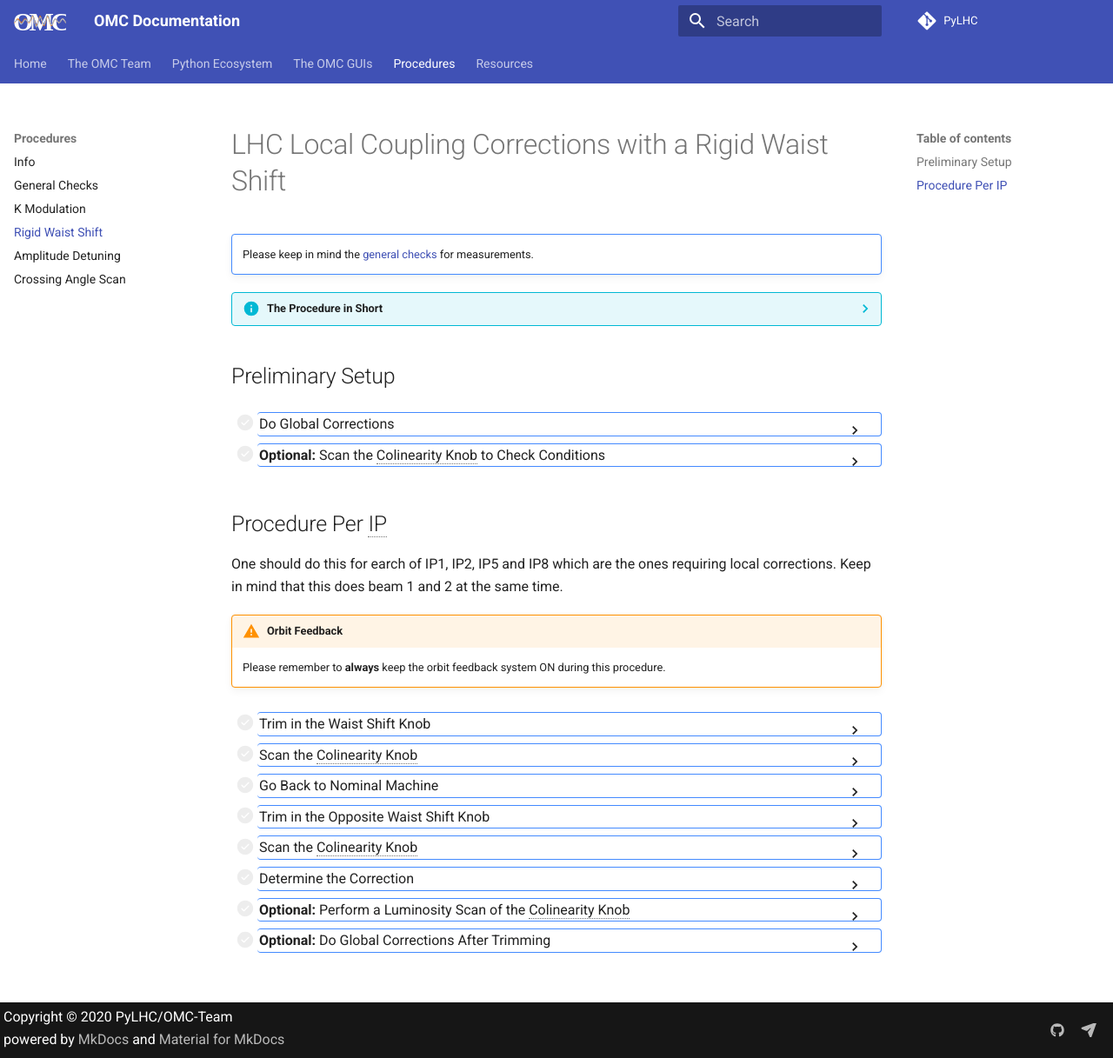
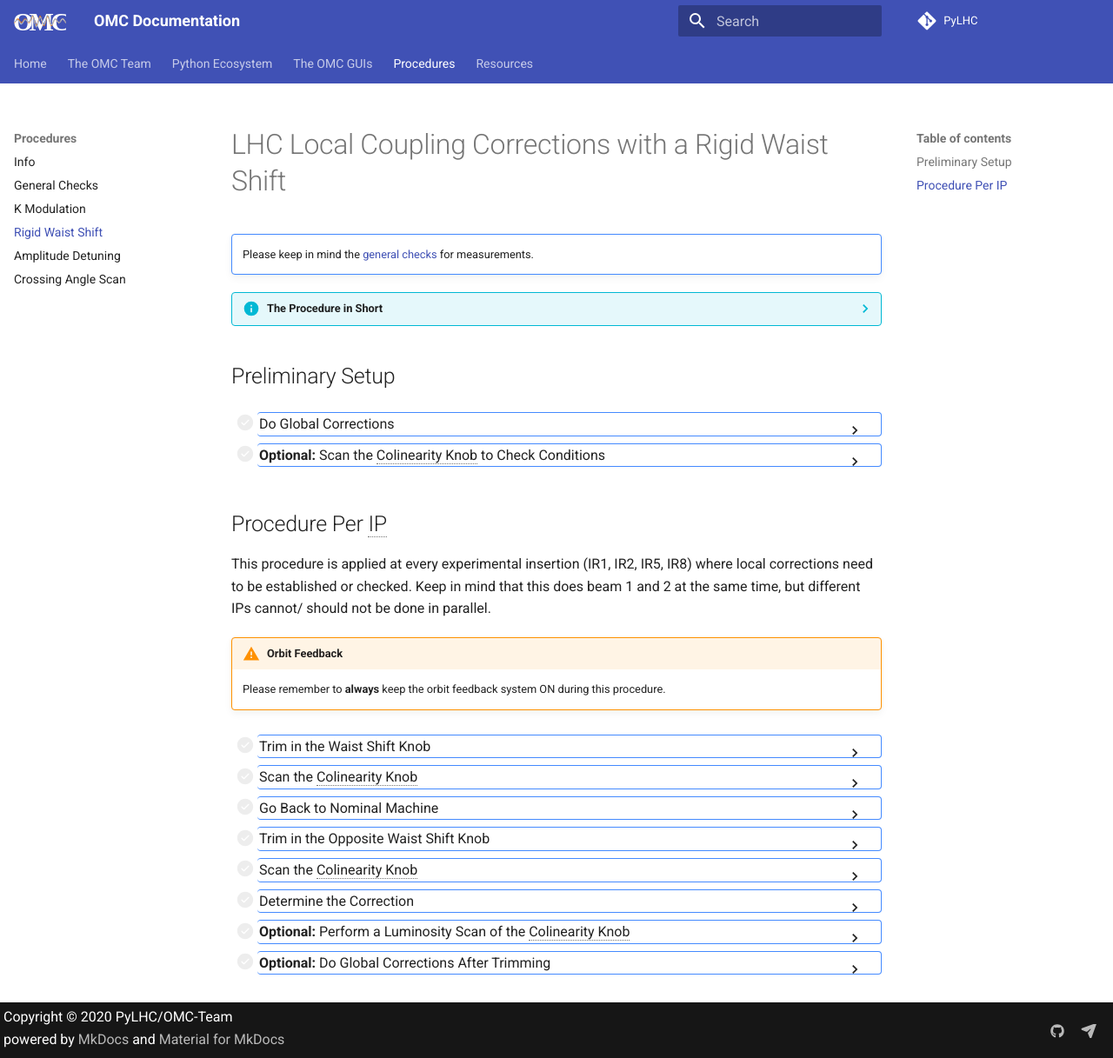
Before and after one commit to pylhc/pylhc.github.io, an MkDocs documentation site: the page built from docs/procedures/rigid_waist_shift.md, in a window 1280 px wide and 1217 px high. Shown: the whole window at 87% size. Built offline with MkDocs 1.6.1 and Material for MkDocs 9.7.7, drawn with Linux system fonts in a browser that asks for light colours.

Commit message:
typos and suggestions

```diff
--- a/docs/procedures/rigid_waist_shift.md
+++ b/docs/procedures/rigid_waist_shift.md
@@ -25,8 +25,8 @@
 
 ## Procedure Per IP
 
-One should do this for earch of IP1, IP2, IP5 and IP8 which are the ones requiring local corrections.
-Keep in mind that this does beam 1 and 2 at the same time.
+This procedure is applied at every experimental insertion (IR1, IR2, IR5, IR8) where local corrections need to be established or checked.
+Keep in mind that this does beam 1 and 2 at the same time, but different IPs cannot/ should not be done in parallel.
 
 !!! warning "Orbit Feedback"
       Please remember to **always** keep the orbit feedback system ON during this procedure.
```
Also changed, not shown: other parts of docs/procedures/rigid_waist_shift.md (+2 -2 lines).
